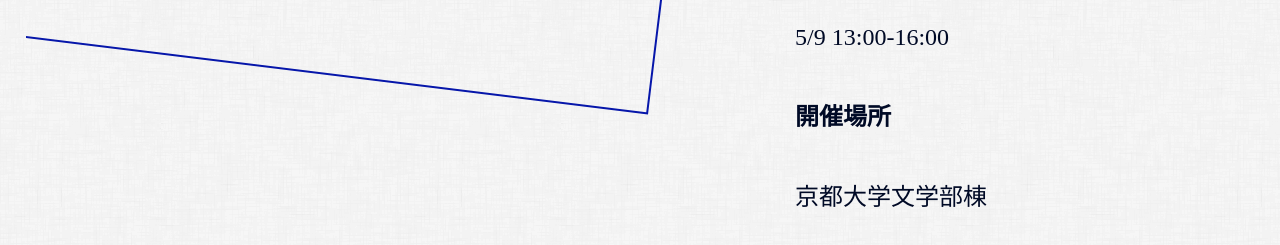
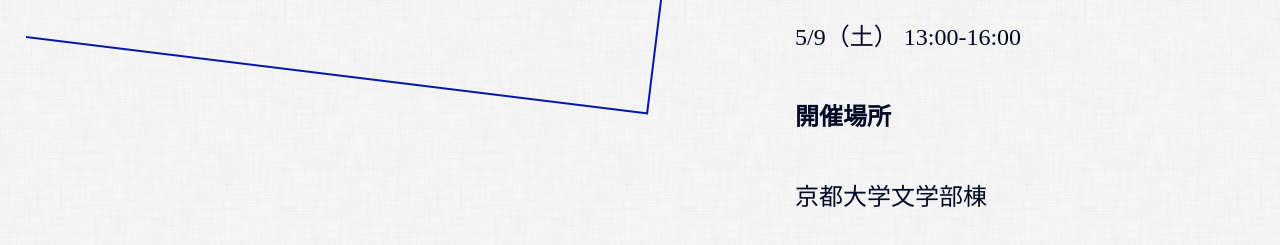
Before and after one commit to ComicCommunity/comicomm_web, a Gatsby site: page / in a window 1280 px wide. Shown: the part 673-918 px from the top of the page. Built offline with nearby package versions, Linux system fonts and the light colour scheme; Gatsby itself is replaced by a stand-in of ours.

Commit message:
Update toppage.md

```diff
--- a/content/toppage.md
+++ b/content/toppage.md
@@ -11,7 +11,7 @@ CC08のサークル参加申し込みは4/11（土）までです。
 一般参加の方は[「一般参加の方へ」](https://comicomm.netlify.app/participation/)をご覧ください。
 
 #### 開催日時
-5/9 13:00-16:00
+5/9（土） 13:00-16:00
 
 #### 開催場所
 京都大学文学部棟
```
